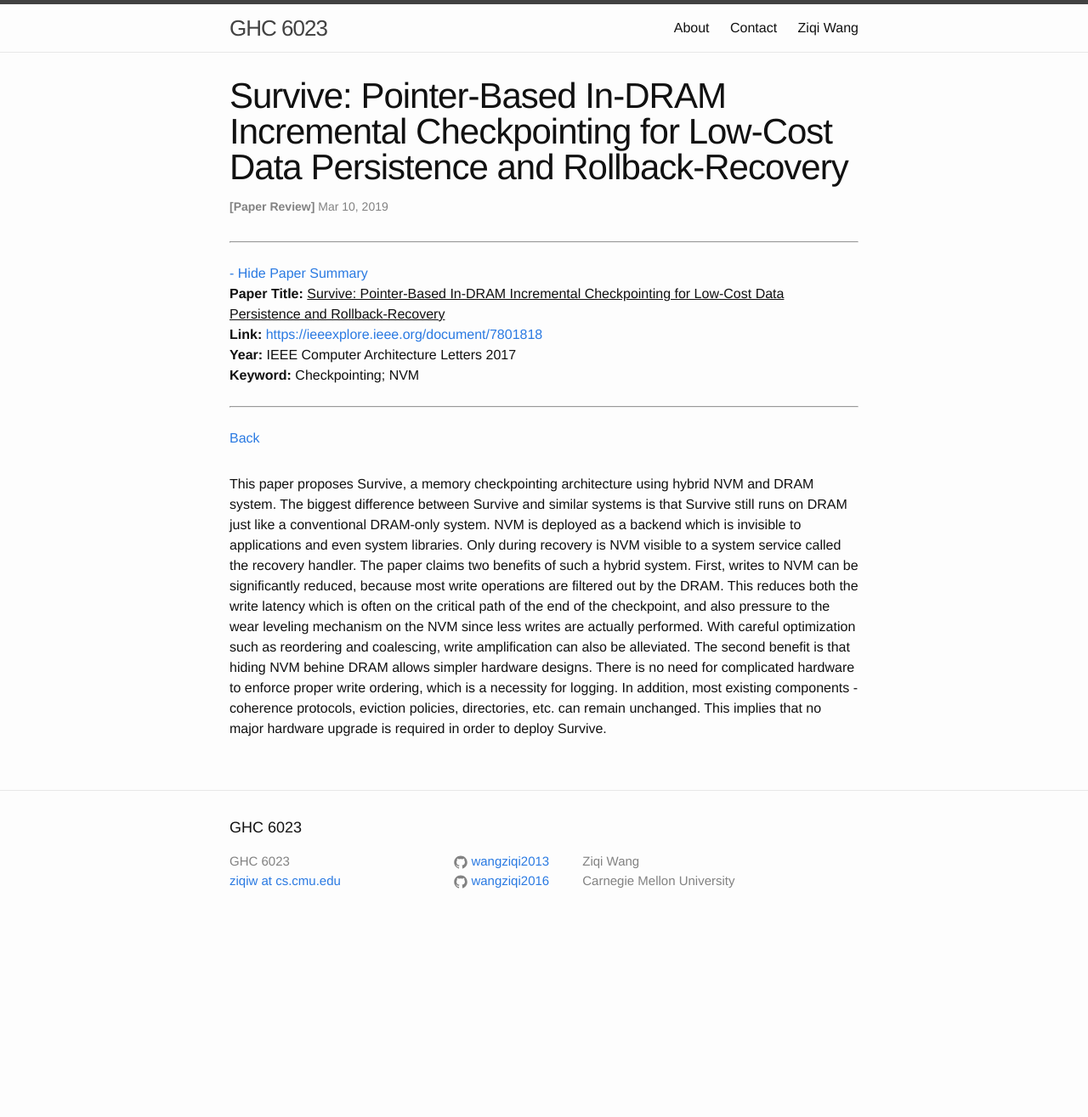
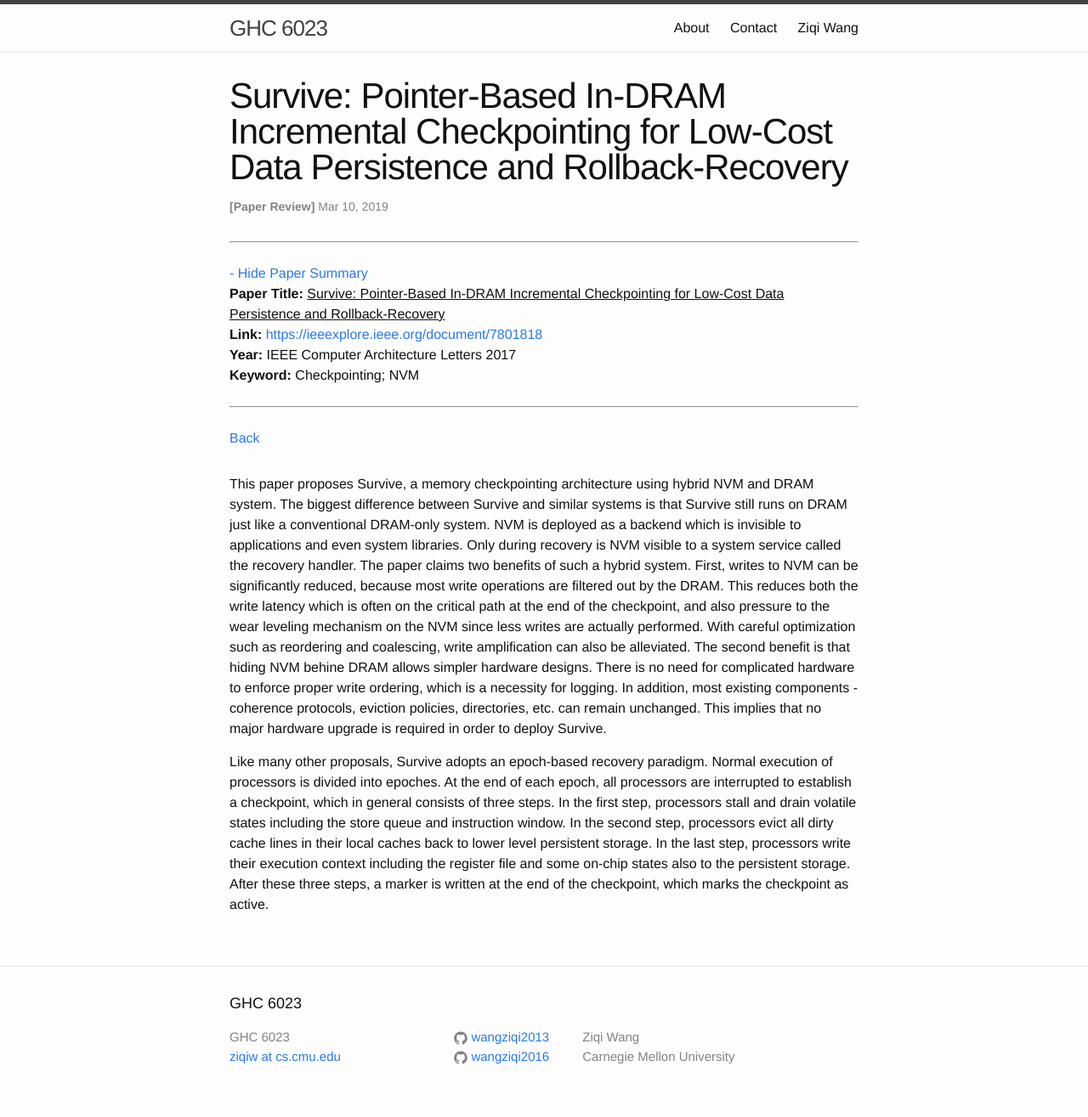
Before and after one commit to wangziqi2013/wangziqi2013.github.io, a Jekyll site: the page built from _posts/2019-03-09-survive.markdown, in a window 1280 px wide. Shown: the whole page at 85% size. Built offline with Jekyll 4.4.1, drawn with Linux system fonts in a browser that asks for light colours; before the commit the page ends 1108 px from its top, so only the background shows below that.

Commit message:
Adding paradigm

```diff
--- a/_posts/2019-03-09-survive.markdown
+++ b/_posts/2019-03-09-survive.markdown
@@ -18,9 +18,17 @@ between Survive and similar systems is that Survive still runs on DRAM just like
 deployed as a backend which is invisible to applications and even system libraries. Only during recovery is NVM visible
 to a system service called the recovery handler. The paper claims two benefits of such a hybrid system. First, writes to
 NVM can be significantly reduced, because most write operations are filtered out by the DRAM. This reduces both the write
-latency which is often on the critical path of the end of the checkpoint, and also pressure to the wear leveling mechanism
+latency which is often on the critical path at the end of the checkpoint, and also pressure to the wear leveling mechanism
 on the NVM since less writes are actually performed. With careful optimization such as reordering and coalescing, write
 amplification can also be alleviated. The second benefit is that hiding NVM behine DRAM allows simpler hardware designs.
 There is no need for complicated hardware to enforce proper write ordering, which is a necessity for logging. In addition,
 most existing components - coherence protocols, eviction policies, directories, etc. can remain unchanged. This implies
 that no major hardware upgrade is required in order to deploy Survive.
+
+Like many other proposals, Survive adopts an epoch-based recovery paradigm. Normal execution of processors is divided into
+epoches. At the end of each epoch, all processors are interrupted to establish a checkpoint, which in general consists of
+three steps. In the first step, processors stall and drain volatile states including the store queue and instruction window.
+In the second step, processors evict all dirty cache lines in their local caches back to lower level persistent storage.
+In the last step, processors write their execution context including the register file and some on-chip states also
+to the persistent storage. After these three steps, a marker is written at the end of the checkpoint, which marks the
+checkpoint as active.
```
